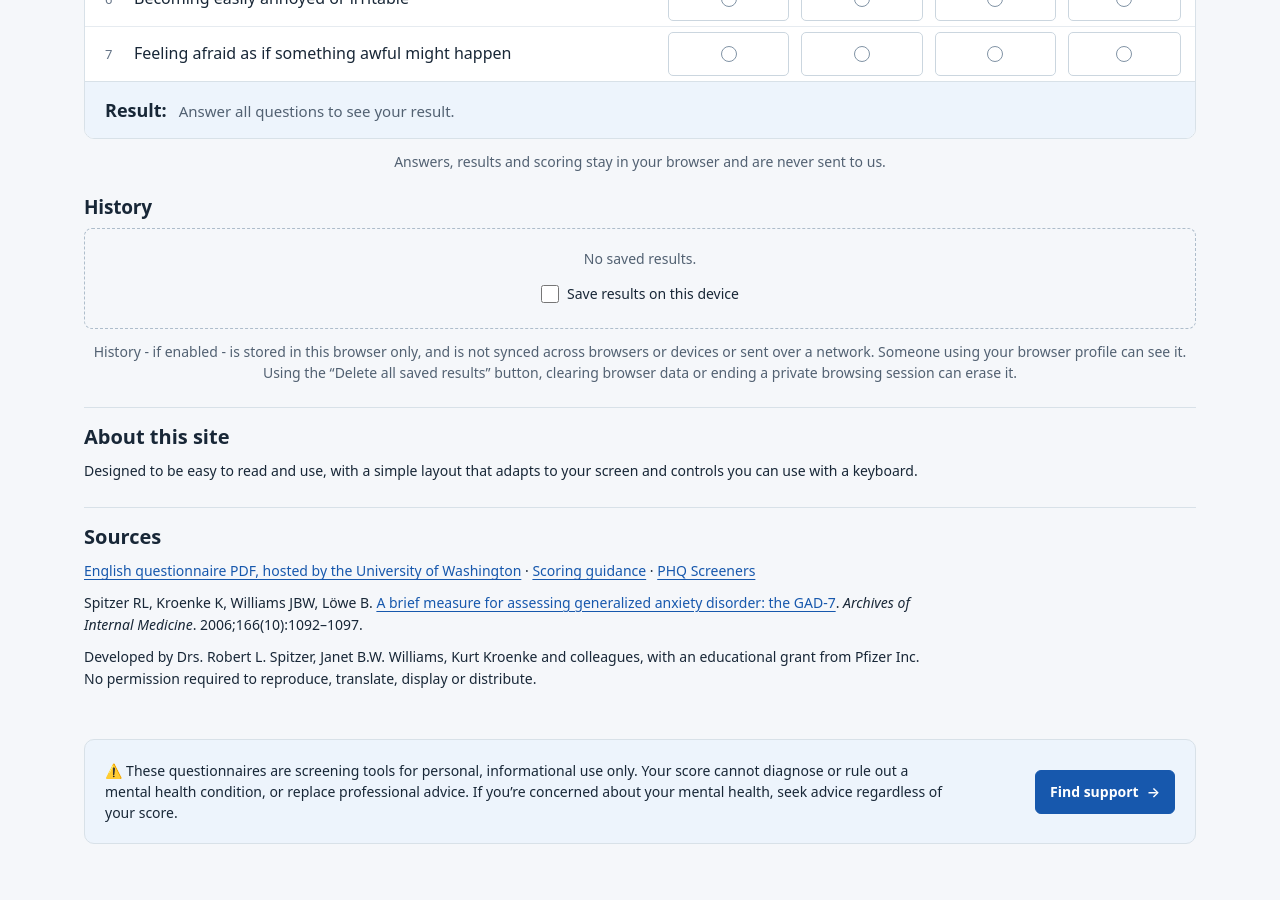
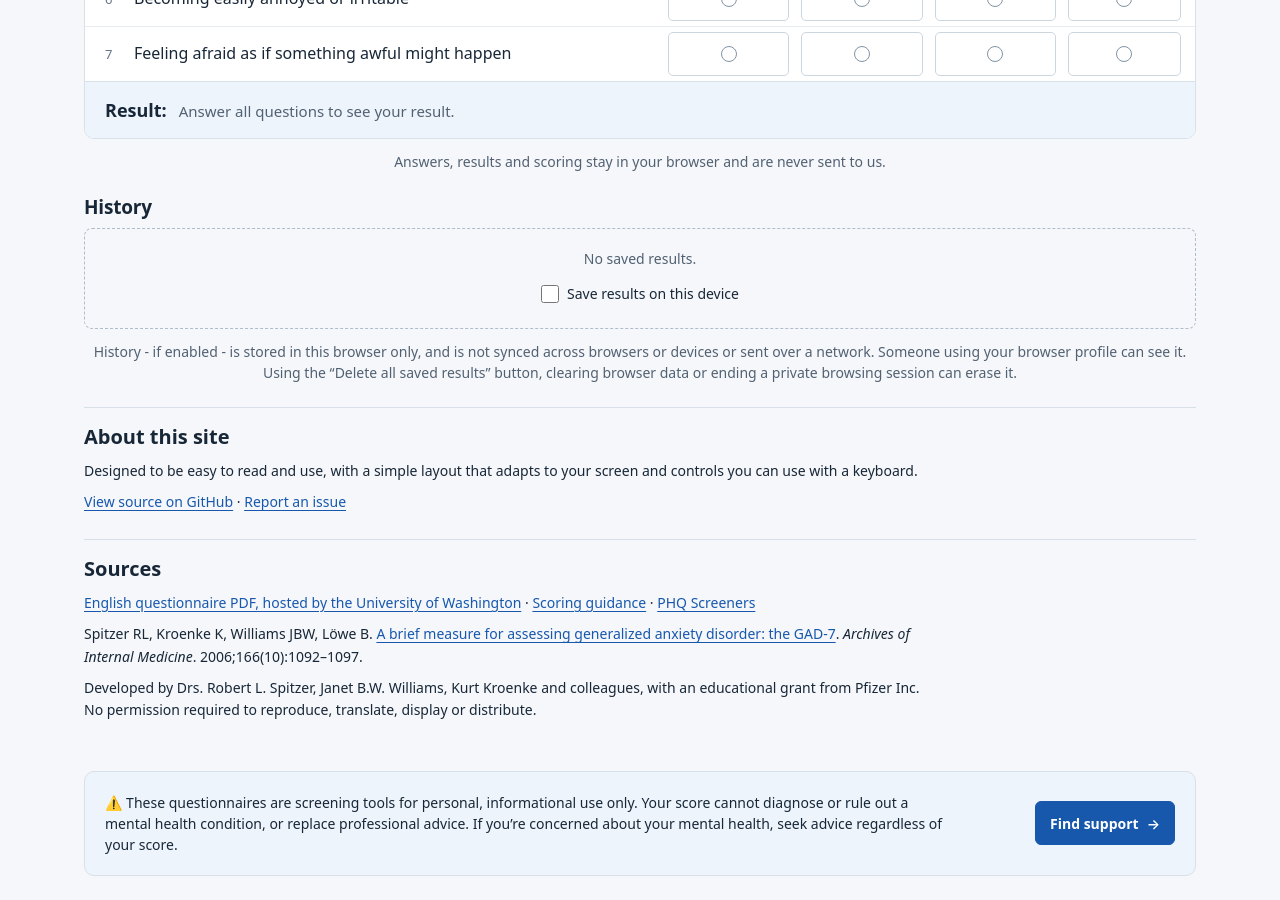
Before and after one commit to fergusferrier/simple-questionnaires, a Jekyll site: the page built from gad-7.html, in a window 1280 px wide and 900 px high, scrolled down 634 px. Built offline with Jekyll 4.4.1, drawn with Linux system fonts in a browser that asks for light colours; before the commit the page ends 1502 px from its top, so only the background shows below that.

Commit message:
Link the source repository and issue tracker

```diff
--- a/_layouts/questionnaire.html
+++ b/_layouts/questionnaire.html
@@ -151,6 +151,7 @@
       <section aria-labelledby="design-title">
         <h2 id="design-title">About this site</h2>
         <p>Designed to be easy to read and use, with a simple layout that adapts to your screen and controls you can use with a keyboard.</p>
+        <p><a href="https://github.com/fergusferrier/simple-questionnaires" rel="noreferrer">View source on GitHub</a> · <a href="https://github.com/fergusferrier/simple-questionnaires/issues" rel="noreferrer">Report an issue</a></p>
       </section>
       <section aria-labelledby="sources-title">
         <h2 id="sources-title">Sources</h2>
```
